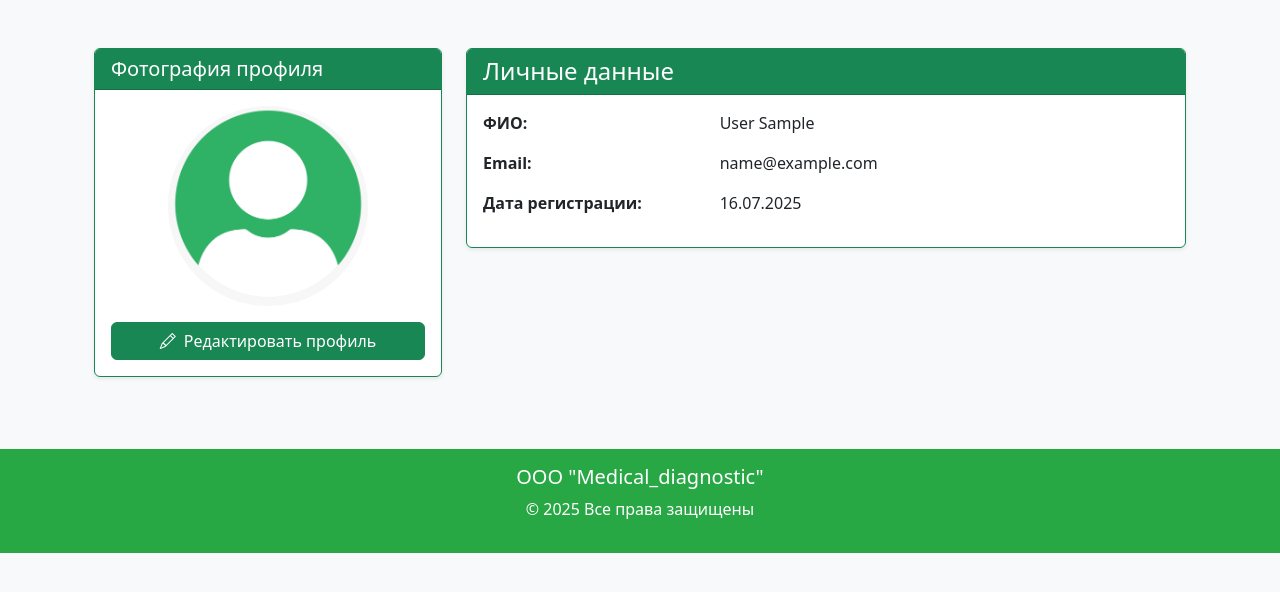
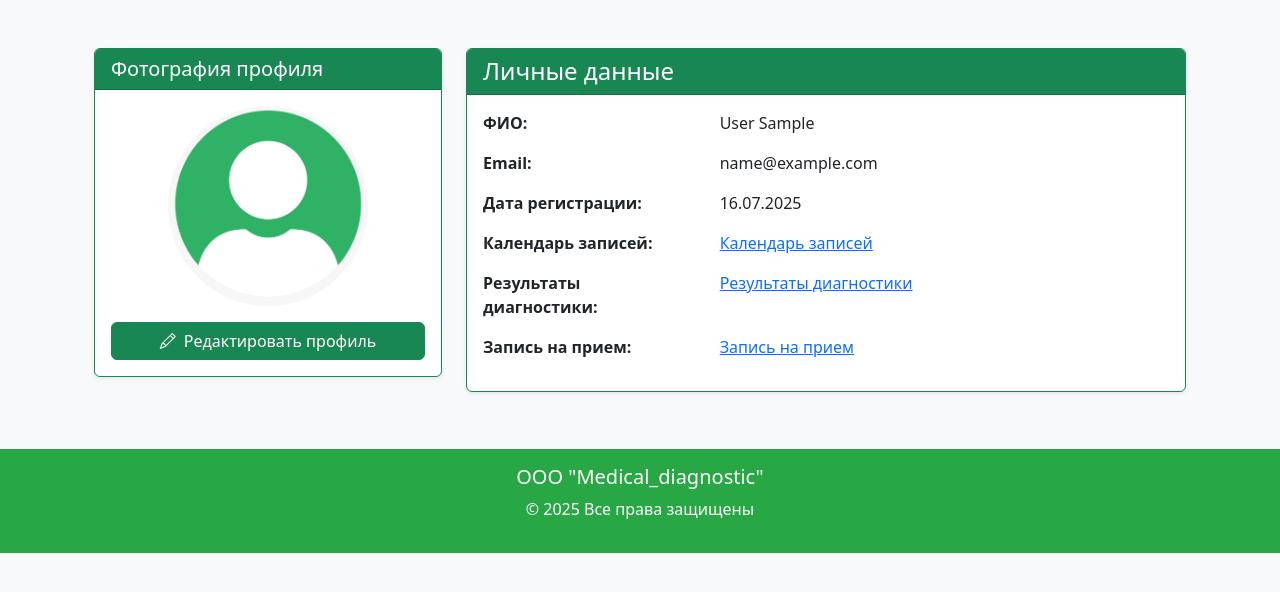
Before and after one commit to HelenChern813/Medical_diagnostics_company_website, a Django app: page /users_profile/1/ in a window 1280 px wide. Shown: the part 72-664 px from the top of the page. Run offline with Django 5.2, Linux system fonts and the light colour scheme; the visitor is signed in with stand-in values (Sample User, id 1); data comes from the database, SQL or seed files in the repository; data that the repository does not hold is empty; some libraries are stand-ins or nearby versions.

Commit message:
Профиль ссылки

```diff
--- a/medical_diagnostic/templates/contacts_detail.html
+++ b/medical_diagnostic/templates/contacts_detail.html
@@ -17,6 +17,10 @@
             <li class="list-group-item"><i class="bi bi-envelope"></i> Электронная почта - {{ contact.email_company }}</li>
               <li class="list-group-item"><i class="bi bi-envelope"></i> ФИО главврача компании - {{ contact.head_physician }}</li>
               <li class="list-group-item"><i class="bi bi-geo-alt"></i> Юридическое лицо представляющее компанию - {{ contact.legal_entity }}</li>
+            <li class="list-group-item"><i class="bi bi-geo-alt"></i>
+              <a class="link" href="{% url 'medical_diagnostic:directions_map' %}">Карта проезда к компании
+              </a>
+            </li>
           </ul>
         </div>
       </div>
--- a/users/templates/profile.html
+++ b/users/templates/profile.html
@@ -49,6 +49,21 @@
                         <div class="col-md-4 fw-bold">Дата регистрации:</div>
                         <div class="col-md-8">{{ user.date_joined|date:"d.m.Y" }}</div>
                     </div>
+                    <div class="row mb-3">
+                        <div class="col-md-4 fw-bold">Календарь записей:</div>
+                        <div class="col-md-8"><a class="link" href="{% url 'medical_diagnostic:calendar' %}">Календарь записей</a>
+                        </div>
+                    </div>
+                    <div class="row mb-3">
+                        <div class="col-md-4 fw-bold">Результаты диагностики:</div>
+                        <div class="col-md-8"><a class="link" href="{% url 'medical_diagnostic:diagnostic_results_list' %}">Результаты диагностики</a>
+                        </div>
+                    </div>
+                    <div class="row mb-3">
+                        <div class="col-md-4 fw-bold">Запись на прием:</div>
+                        <div class="col-md-8"><a class="link" href="{% url 'medical_diagnostic:appointments_create' %}">Запись на прием</a>
+                        </div>
+                    </div>
                 </div>
             </div>
 
```
